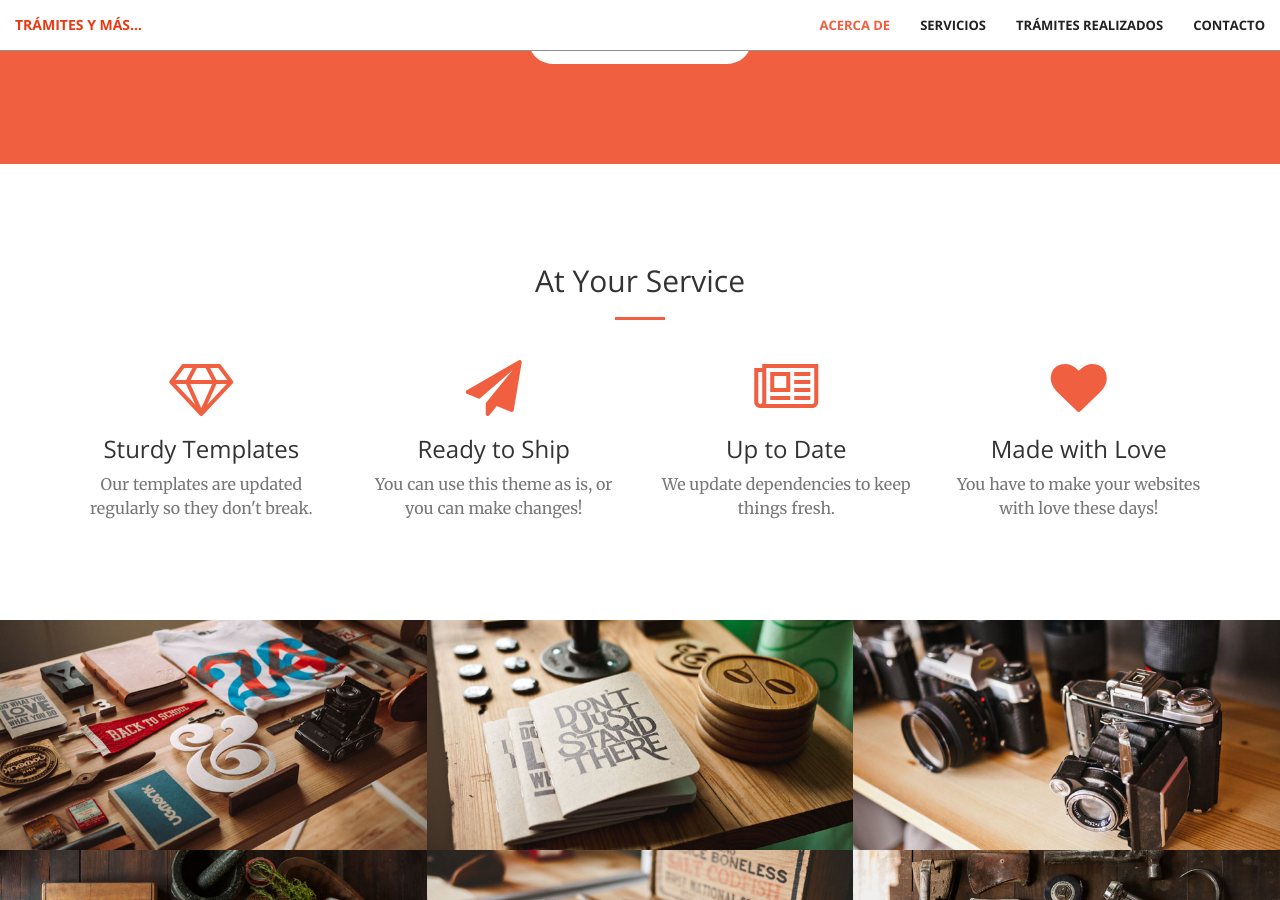
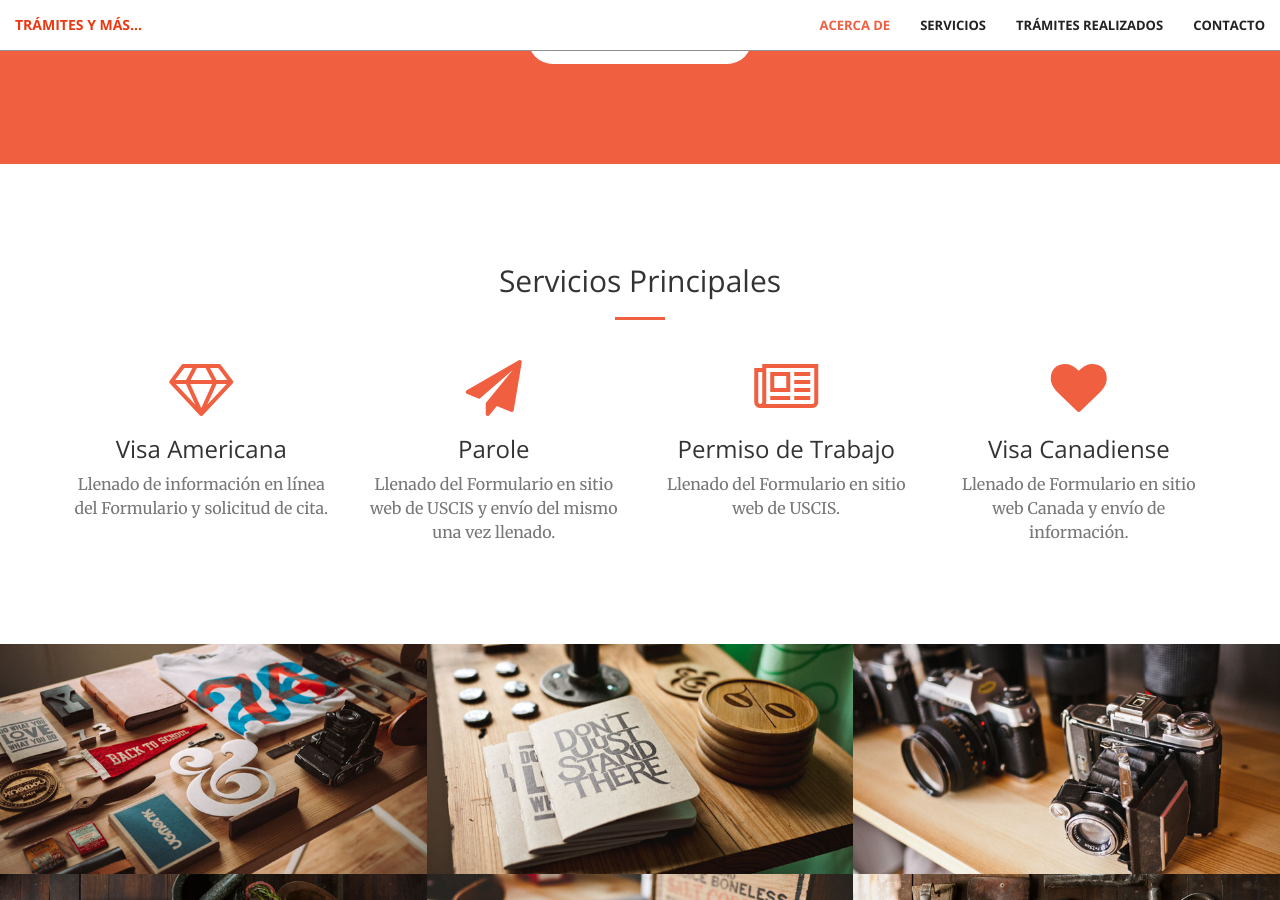
Before and after one commit to clmunoz/tramites, a Jekyll site: the page built from index.html, in a window 1280 px wide and 900 px high, scrolled down 1163 px. Built offline with Jekyll 4.4.1, drawn with Linux system fonts in a browser that asks for light colours.

Commit message:
Update services.html

```diff
--- a/_includes/services.html
+++ b/_includes/services.html
@@ -2,7 +2,7 @@
     <div class="container">
         <div class="row">
             <div class="col-lg-12 text-center">
-                <h2 class="section-heading">At Your Service</h2>
+                <h2 class="section-heading">Servicios Principales</h2>
                 <hr class="primary">
             </div>
         </div>
@@ -12,29 +12,29 @@
             <div class="col-lg-3 col-md-6 text-center">
                 <div class="service-box">
                     <i class="fa fa-4x fa-diamond wow bounceIn text-primary"></i>
-                    <h3>Sturdy Templates</h3>
-                    <p class="text-muted">Our templates are updated regularly so they don't break.</p>
+                    <h3>Visa Americana</h3>
+                    <p class="text-muted">Llenado de información en línea del Formulario y solicitud de cita.</p>
                 </div>
             </div>
             <div class="col-lg-3 col-md-6 text-center">
                 <div class="service-box">
                     <i class="fa fa-4x fa-paper-plane wow bounceIn text-primary" data-wow-delay=".1s"></i>
-                    <h3>Ready to Ship</h3>
-                    <p class="text-muted">You can use this theme as is, or you can make changes!</p>
+                    <h3>Parole</h3>
+                    <p class="text-muted">Llenado del Formulario en sitio web de USCIS y envío del mismo una vez llenado.</p>
                 </div>
             </div>
             <div class="col-lg-3 col-md-6 text-center">
                 <div class="service-box">
                     <i class="fa fa-4x fa-newspaper-o wow bounceIn text-primary" data-wow-delay=".2s"></i>
-                    <h3>Up to Date</h3>
-                    <p class="text-muted">We update dependencies to keep things fresh.</p>
+                    <h3>Permiso de Trabajo</h3>
+                    <p class="text-muted">Llenado del Formulario en sitio web de USCIS.</p>
                 </div>
             </div>
             <div class="col-lg-3 col-md-6 text-center">
                 <div class="service-box">
                     <i class="fa fa-4x fa-heart wow bounceIn text-primary" data-wow-delay=".3s"></i>
-                    <h3>Made with Love</h3>
-                    <p class="text-muted">You have to make your websites with love these days!</p>
+                    <h3>Visa Canadiense</h3>
+                    <p class="text-muted">Llenado de Formulario en sitio web Canada y envío de información.</p>
                 </div>
             </div>
         </div>
```
